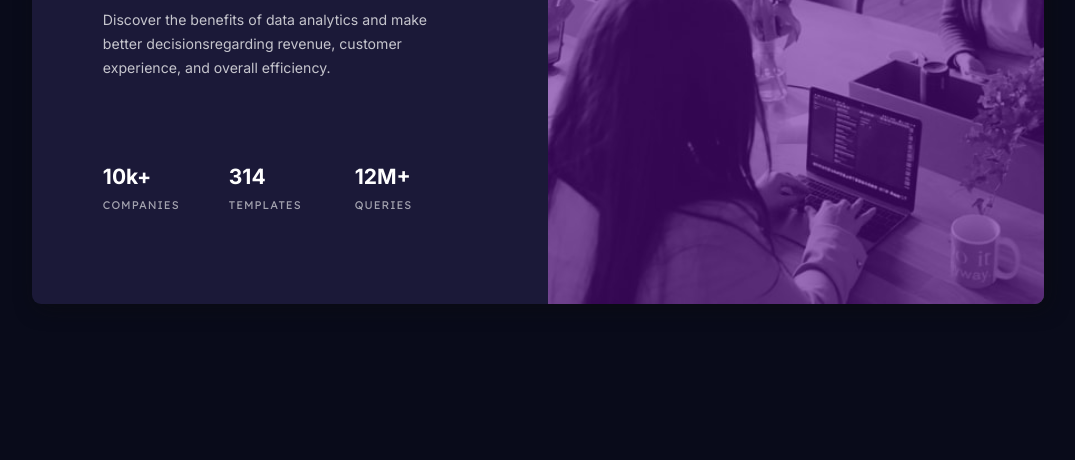
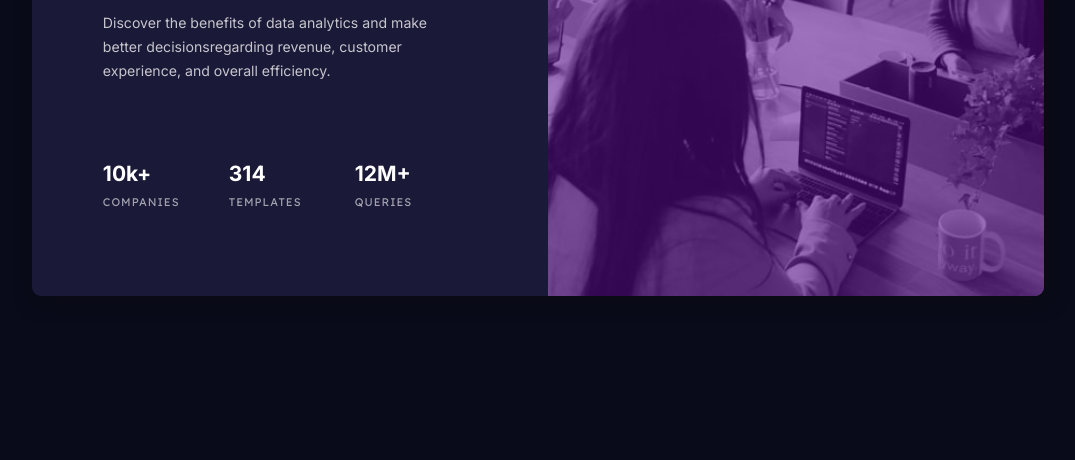
Before and after one commit to FarisPalayi/Stats_preview_card, a plain HTML site: page index.html in a window 1280 px wide. Shown: the part 340-800 px from the top of the page, without its empty margins (102-1177 px from the left). Drawn offline with Linux system fonts and the light colour scheme.

Commit message:
🤏 minor changes

```diff
--- a/Style/fallbacks.css
+++ b/Style/fallbacks.css
@@ -35,10 +35,10 @@ body {
   .card {
     height: 64% !important;
     min-height: 390px !important;
-    max-height: 580px !important;
+    max-height: 480px !important;
 
     width: 80% !important;
-    max-width: 1440px !important;
+    max-width: 1140px !important;
   }
 
   .content-section {
```
Also changed, not shown: index.html (+3 -3 lines).
